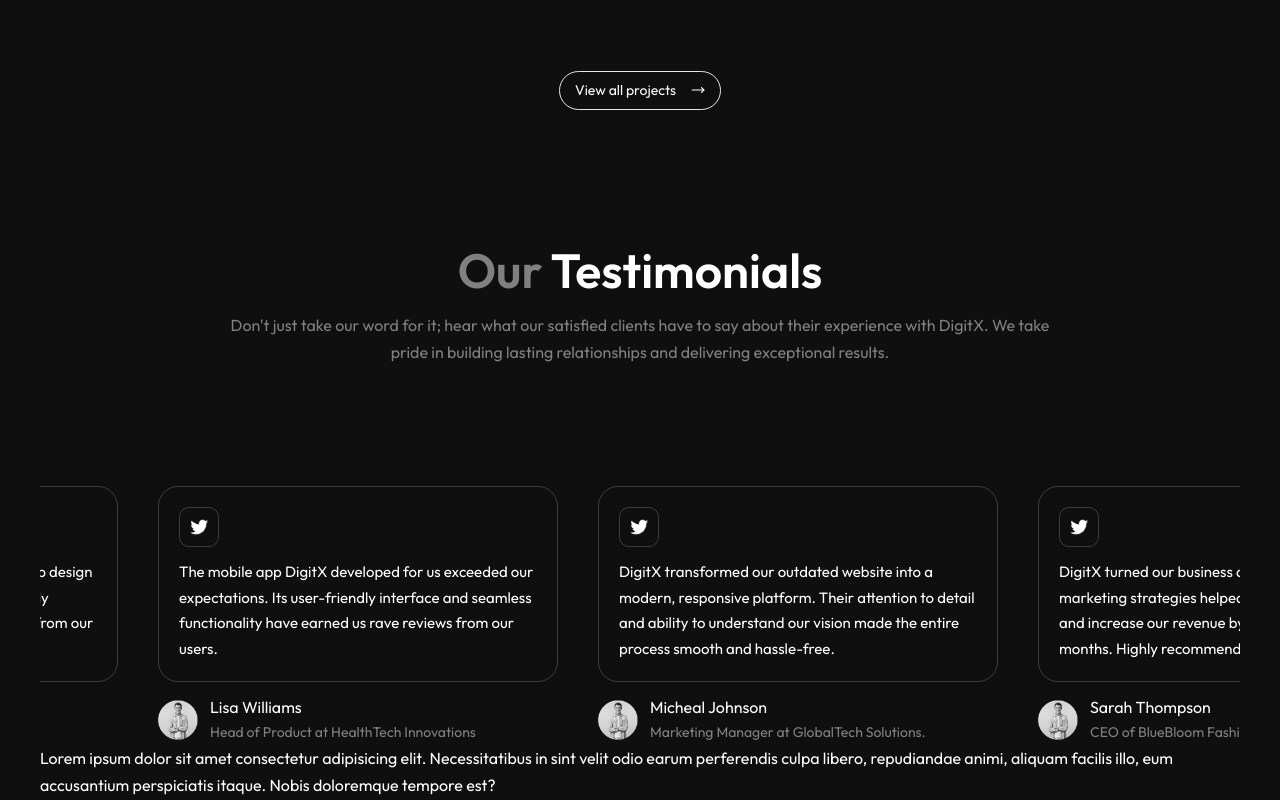
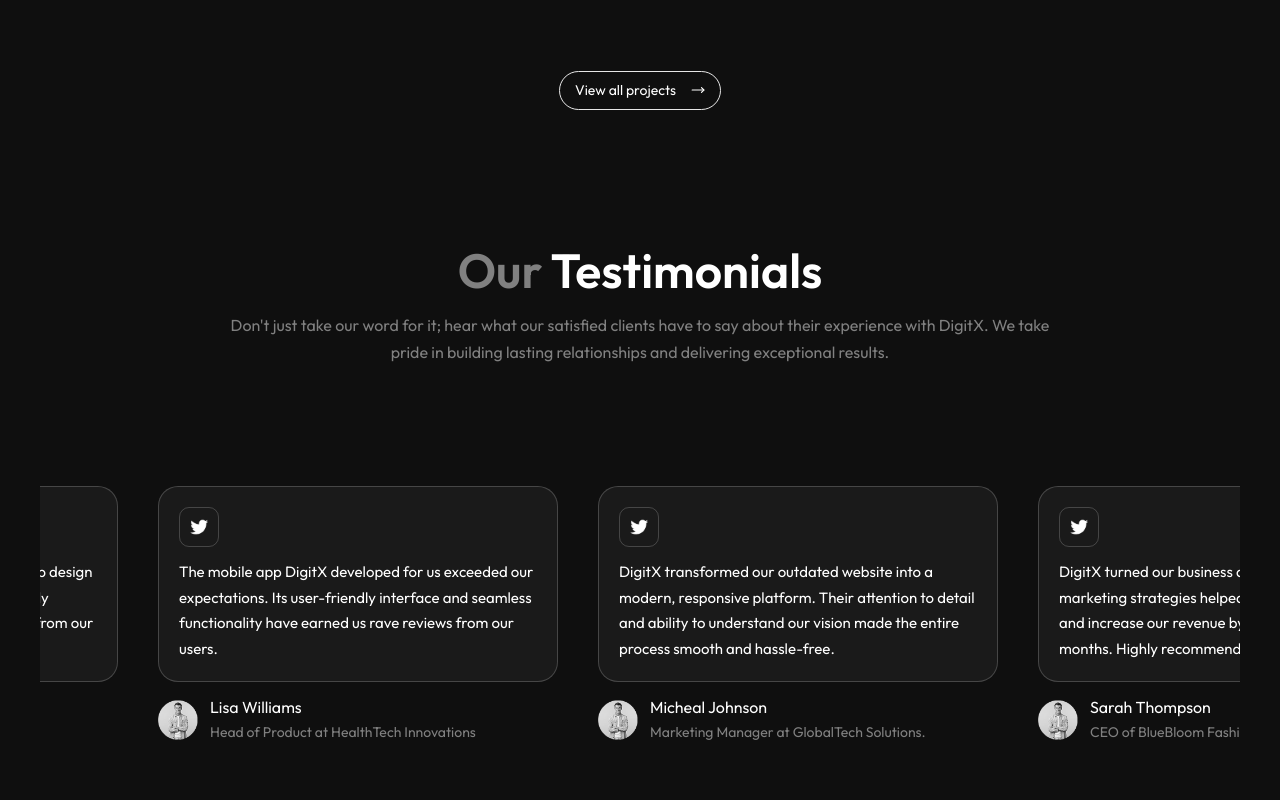
Before and after one commit to Segundavid-Dev/aerassky, a React (Vite) app: page / in a window 1280 px wide. Shown: the part 3814-4614 px from the top of the page. After the commit the page ends 4559 px from the top, so only its background shows below. Built offline with nearby package versions, Linux system fonts and the light colour scheme.

Commit message:
update background color

```diff
--- a/src/components/home/Testimonials.tsx
+++ b/src/components/home/Testimonials.tsx
@@ -15,10 +15,6 @@
         </p>
       </div>
       <TestimonialSlider />
-      Lorem ipsum dolor sit amet consectetur adipisicing elit. Necessitatibus in
-      sint velit odio earum perferendis culpa libero, repudiandae animi, aliquam
-      facilis illo, eum accusantium perspiciatis itaque. Nobis doloremque
-      tempore est?
     </div>
   );
 }
@@ -29,7 +25,7 @@
       <div className="flex">
         {TestimonialsArray.map((item, index) => (
           <div key={index} className="max-w-[400px] mr-10 ">
-            <div className="border border-gray-100/20 p-5 rounded-[20px] mb-3">
+            <div className="border border-gray-100/20 p-5 rounded-[20px] mb-3 bg-[#1a1a1a]">
               <div className="mb-3">
                 <img
                   src={item.icon}
```
